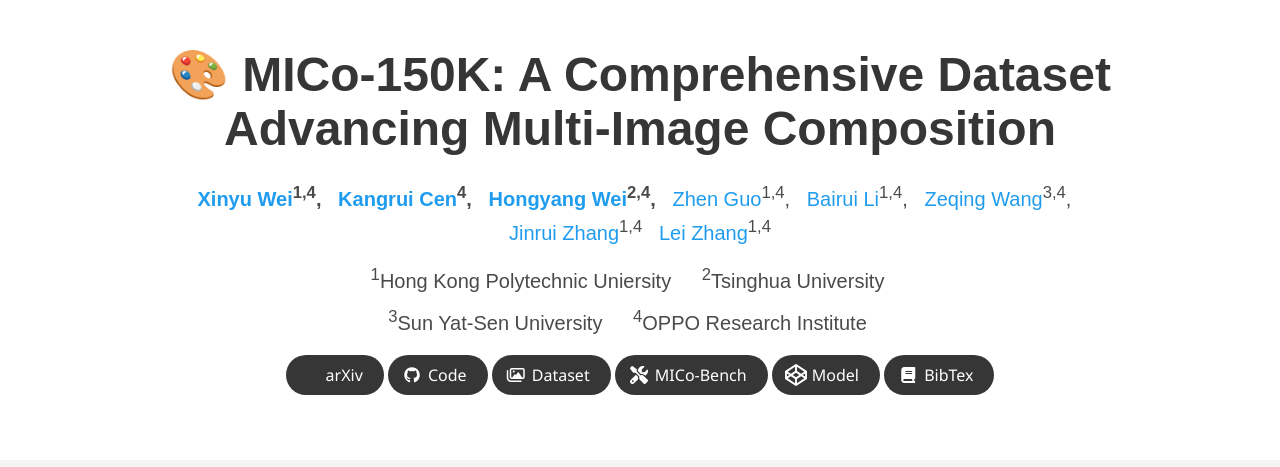
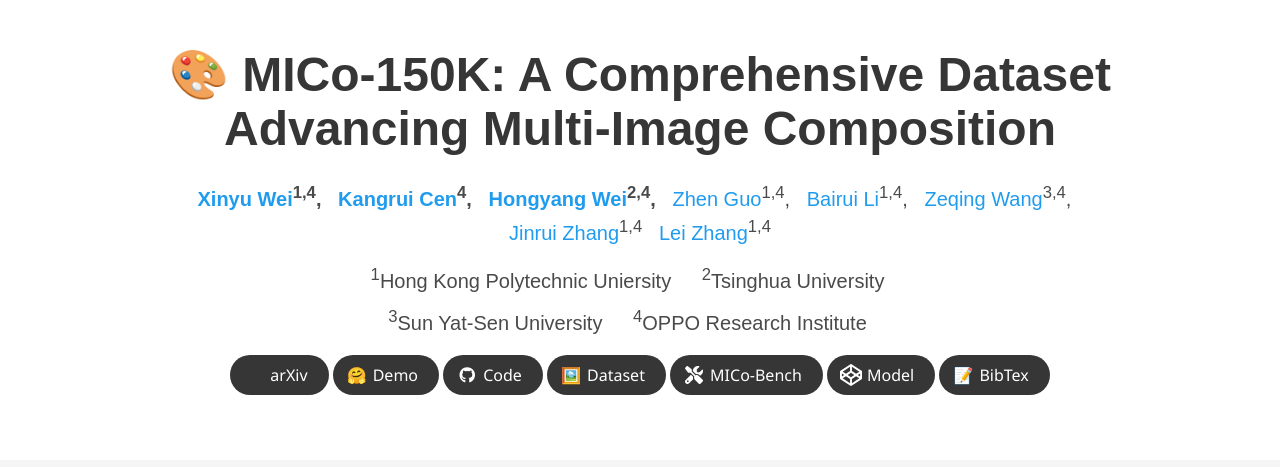
Before and after one commit to MICo-150K/MICo-150K.github.io, a plain HTML site: page index.html in a window 1280 px wide. Shown: the top 467 px of the page. Drawn offline with nearby package versions, Linux system fonts and the light colour scheme; some icons are missing; a web font is replaced by a local one.

Commit message:
Update Demo

```diff
--- a/index.html
+++ b/index.html
@@ -104,15 +104,16 @@
                 </a>
               </span>
               <!-- Gradio Link. -->
-              <!-- <span class="link-block">
-                  <a href="http://106.14.2.150:10020/"
+              <span class="link-block">
+                  <a href="https://huggingface.co/spaces/kr-cen/Qwen-Image-MICo"
                       class="external-link button is-normal is-rounded is-dark">
-                      <span class="icon">
+                      <!-- <span class="icon">
                         <img src="static/images/demo.svg" alt="Model" style="width: 20px; height: 20px;">
-                      </span>
+                      </span> -->
+                      <span class="icon">🤗</span>
                       <span>Demo</span>
                   </a>
-              </span> -->
+              </span>
               <!-- Code Link. -->
               <span class="link-block">
                 <a href="https://github.com/A113N-W3I/MICo-150K"
@@ -127,9 +128,10 @@
               <span class="link-block">
                 <a href=""
                    class="external-link button is-normal is-rounded is-dark">
-                  <span class="icon">
+                  <!-- <span class="icon">
                       <i class="far fa-images"></i>
-                  </span>
+                  </span> -->
+                  <span class="icon">🖼️</span>
                   <span>Dataset</span>
                   </a>
               </span>
@@ -157,9 +159,7 @@
               <span class="link-block">
                 <a href="#BibTeX"
                    class="external-link button is-normal is-rounded is-dark">
-                  <span class="icon">
-                      <i class="fa fa-book"></i>
-                  </span>
+                  <span class="icon">📝</span>
                   <span>BibTex</span>
                 </a>
               </span>
```
Also changed, not shown: 1 other file.
